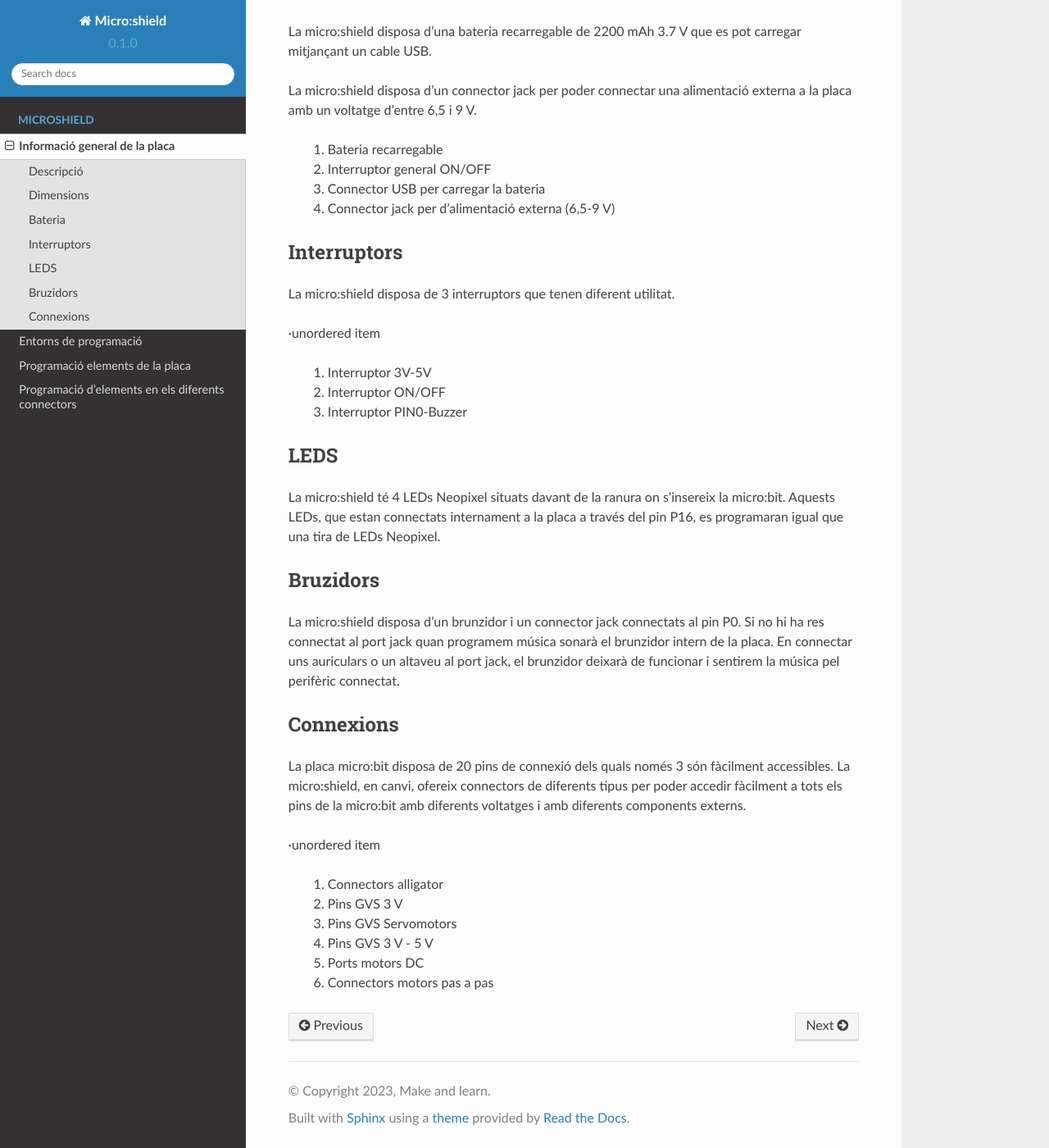
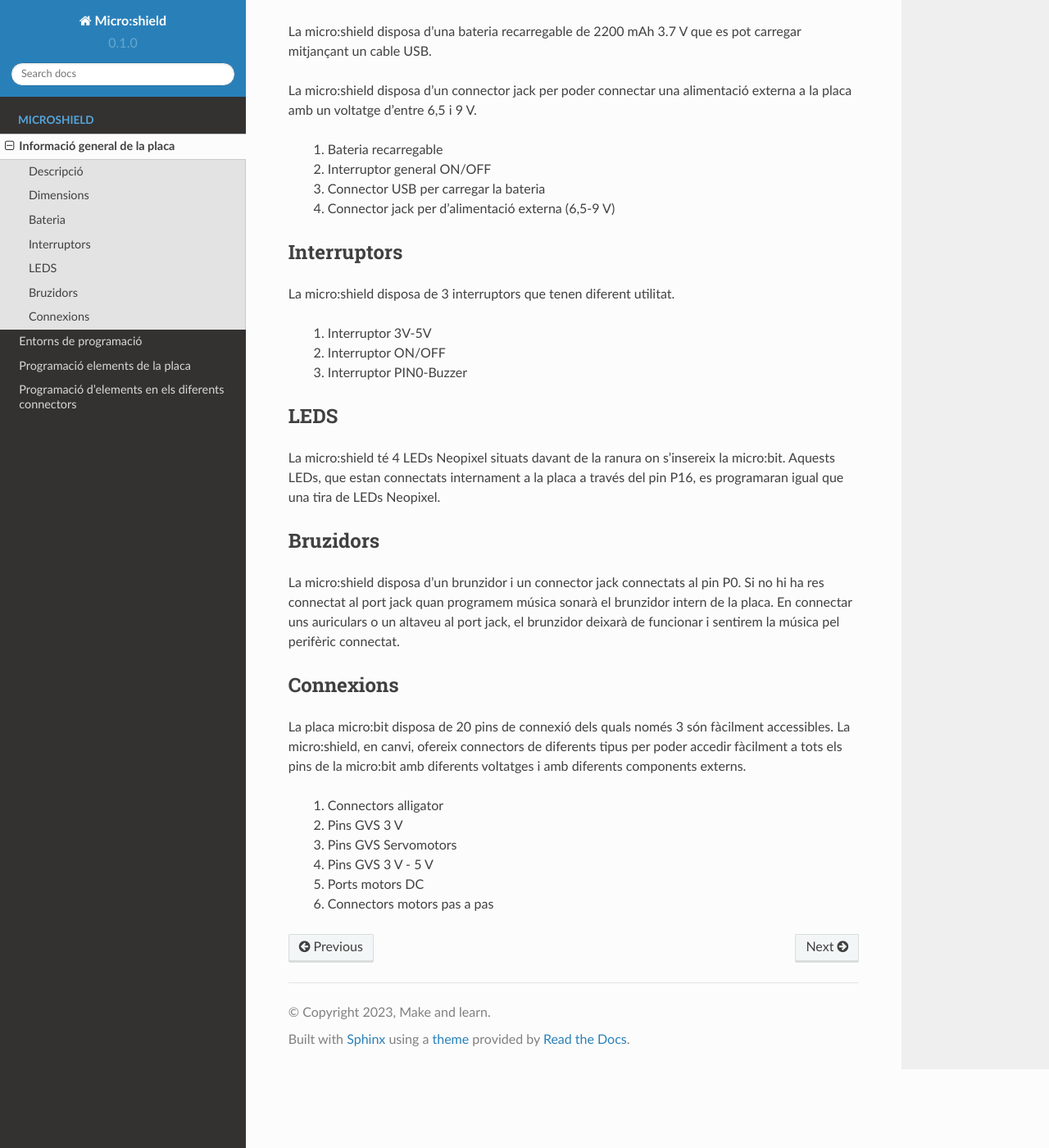
Before and after one commit to MakeAndLearn/micro-shield, a Sphinx documentation site: the page built from docs/source/microshield/informaciogeneral.rst, in a window 1280 px wide and 1400 px high, scrolled down 565 px. Shown: the whole window at 82% size. Built offline with Sphinx 7.4.7 and the Read the Docs theme 2.0.0, drawn with Linux system fonts in a browser that asks for light colours.

Commit message:
Update informaciogeneral.rst

```diff
--- a/docs/source/microshield/informaciogeneral.rst
+++ b/docs/source/microshield/informaciogeneral.rst
@@ -38,8 +38,6 @@ Interruptors
 
 La micro:shield disposa de 3 interruptors que tenen diferent utilitat.
 
-·unordered item
-
     1. Interruptor 3V-5V
     2. Interruptor ON/OFF
     3. Interruptor PIN0-Buzzer
@@ -59,8 +57,6 @@ Connexions
 
 La placa micro:bit disposa de 20 pins de connexió dels quals només 3 són fàcilment accessibles. La micro:shield, en canvi, ofereix connectors de diferents tipus per poder accedir fàcilment a tots els pins de la micro:bit amb diferents voltatges i amb diferents components externs.
 
-·unordered item
-
     1. Connectors alligator
     2. Pins GVS 3 V
     3. Pins GVS Servomotors
```
